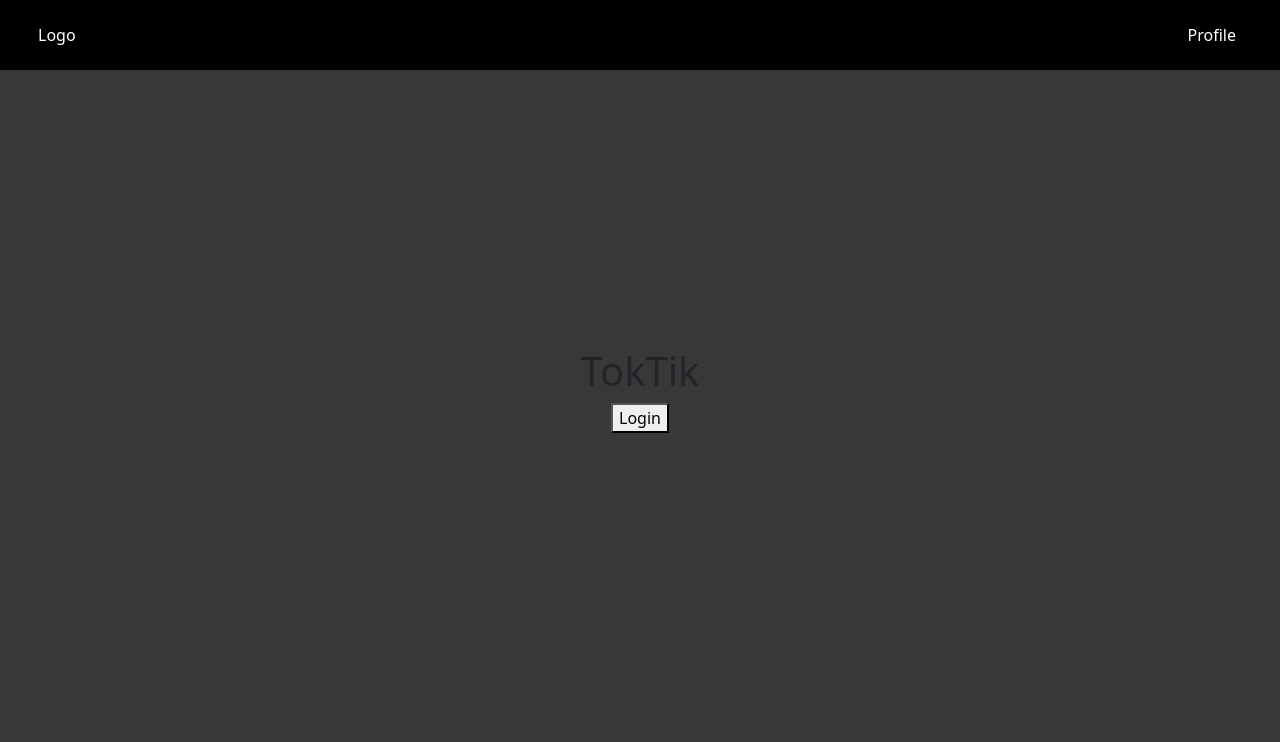
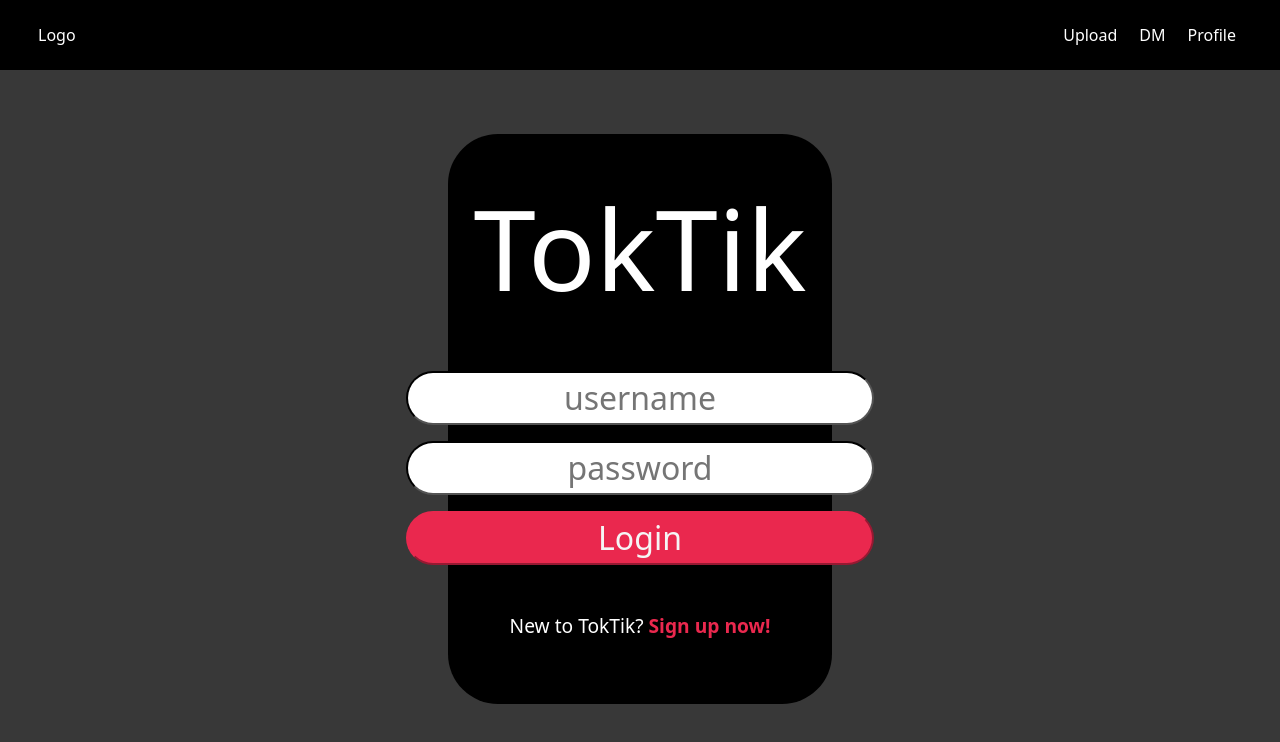
Before and after one commit to aetheryn/toktik, a React (Vite) app in the folder react-node/: page /auth in a window 1280 px wide. Shown: the top 742 px of the page. Built offline with nearby package versions, Linux system fonts and the light colour scheme.

Commit message:
css updated for toktik login screen

```diff
--- a/react-node/src/index.css
+++ b/react-node/src/index.css
@@ -2,6 +2,7 @@
 
 * {
   box-sizing: border-box;
+  color: white;
 }
 
 html {
@@ -10,7 +11,7 @@ html {
 
 body {
   margin: 0;
-  background-color: whitesmoke;
+  background-color: #383838;
 }
 
 .centered {
--- a/react-node/src/pages/LoginPage.jsx
+++ b/react-node/src/pages/LoginPage.jsx
@@ -6,17 +6,43 @@ const LoginPage = () => {
     <div className={styles.container}>
       <div className={styles.loginContainer}>
         <div id="heading title">
-          <h1>TokTik</h1>
+          <h1 className={styles.toktikTitle}>TokTik</h1>
         </div>
         {/* username password 1 Login button 1  */}
-        <div id="buttons seperate login usrename and password">
+        <div
+          className={styles.inputContainer}
+          id="buttons seperate login username and password"
+        >
           <div id="username + password div">
-            <div id="username"></div>
-            <div id="password"></div>
+            <div id="username">
+              <input
+                className={styles.userInput}
+                type="text"
+                placeholder="username"
+              />
+            </div>
+
+            <div id="password">
+              <input
+                className={styles.userInput}
+                type="password"
+                placeholder="password"
+              />
+            </div>
           </div>
           <div id="login">
-            <button type="submit">Login</button>
+            <button className={styles.loginBtn} type="submit">
+              Login
+            </button>
           </div>
+        </div>
+        <div id="sign up text">
+          <p className={styles.signUp}>
+            New to TokTik?
+            <a href="register">
+              <span className={styles.signUpText}> Sign up now!</span>
+            </a>
+          </p>
         </div>
       </div>
     </div>
--- a/react-node/src/pages/LoginPage.module.css
+++ b/react-node/src/pages/LoginPage.module.css
@@ -1,18 +1,51 @@
-* {
-  overflow: hidden;
-}
-
-.container {
-  background: #383838;
-  width: 100vw;
-  height: 100vh;
-}
-
 .loginContainer {
   display: flex;
   flex-direction: column;
-  justify-content: center;
   align-items: center;
-  margin: 5vh 25vw 0vh 25vw;
-  height: 35rem;
+  margin: 8vh 35vw 10vh 35vw;
+  height: calc(80vh - 70px);
+  width: calc();
+  background-color: black;
+  border-radius: 50px;
+  justify-content: space-evenly;
 }
+
+.toktikTitle {
+  display: flex;
+  font-size: 7em;
+  color: white;
+}
+
+.inputContainer {
+  display: flex;
+  flex-direction: column;
+  font-size: 2rem;
+}
+
+.userInput {
+  border-radius: 50px;
+  border-color: black;
+  text-align: center;
+  margin-bottom: 1rem;
+  color: black;
+}
+
+.loginBtn {
+  width: 100%;
+  border-radius: 50px;
+  border-color: #ea284e;
+  color: whitesmoke;
+  background-color: #ea284e;
+}
+
+.signUp {
+  font-size: 1.2rem;
+}
+
+.signUp > a {
+  text-decoration: none;
+  font-weight: bold;
+}
+.signUpText {
+  color: #ea284e;
+}
```
